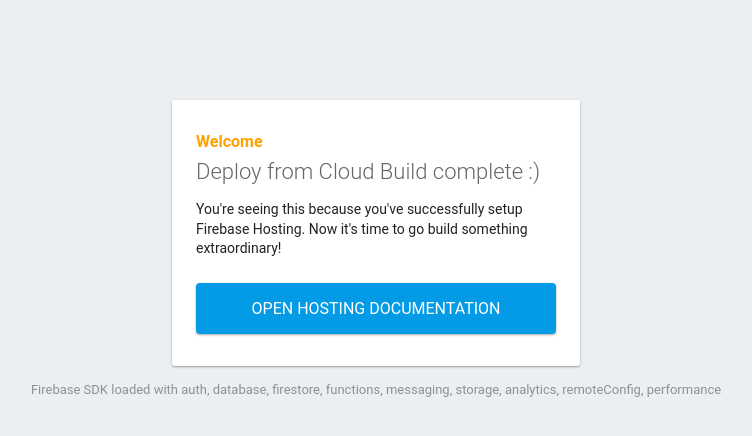
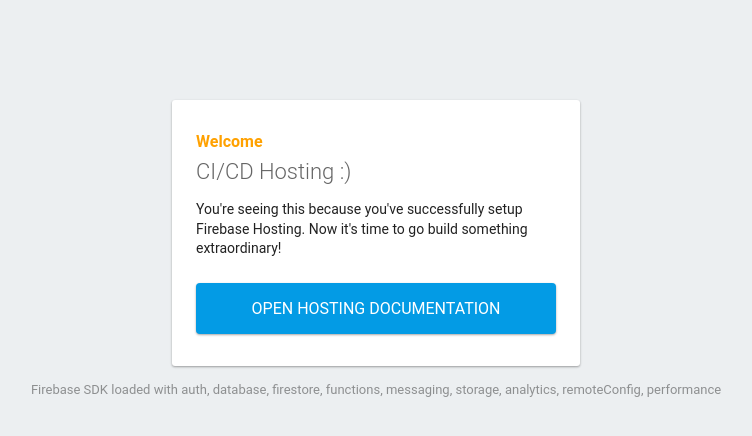
Before and after one commit to damian-pawlow/firebase-cloud-build, a plain HTML site: page public/index.html in a window 1280 px wide. Shown: the whole page, without its empty margins (264-1016 px from the left). Drawn offline with Linux system fonts and the light colour scheme; some packages are replaced by stand-ins of ours.

Commit message:
prezentacja

```diff
--- a/public/index.html
+++ b/public/index.html
@@ -41,7 +41,7 @@
   <body>
     <div id="message">
       <h2>Welcome</h2>
-      <h1>Deploy from Cloud Build complete :)</h1>
+      <h1>CI/CD Hosting :)</h1>
       <p>You're seeing this because you've successfully setup Firebase Hosting. Now it's time to go build something extraordinary!</p>
       <a target="_blank" href="https://firebase.google.com/docs/hosting/">Open Hosting Documentation</a>
     </div>
```
